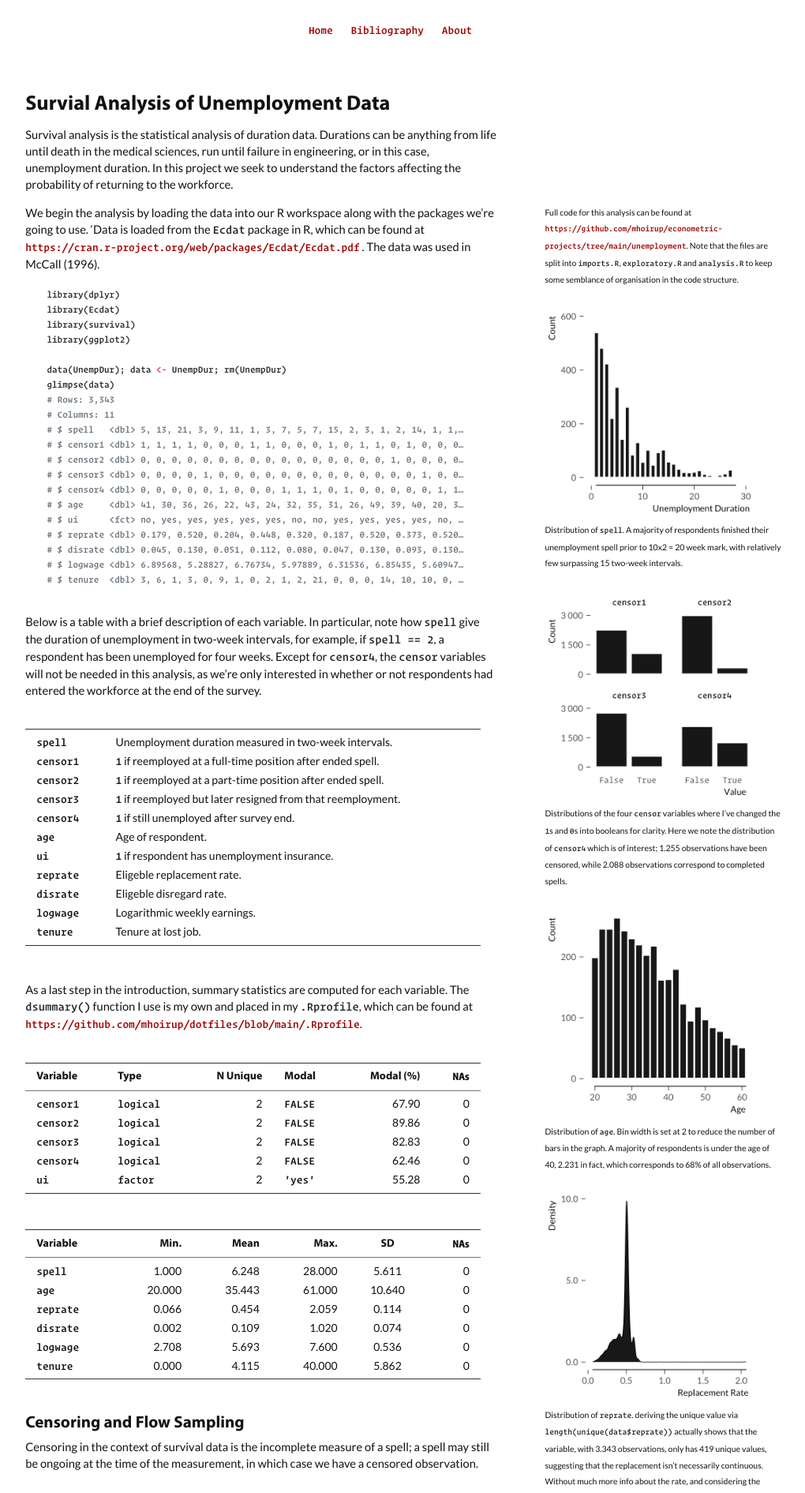
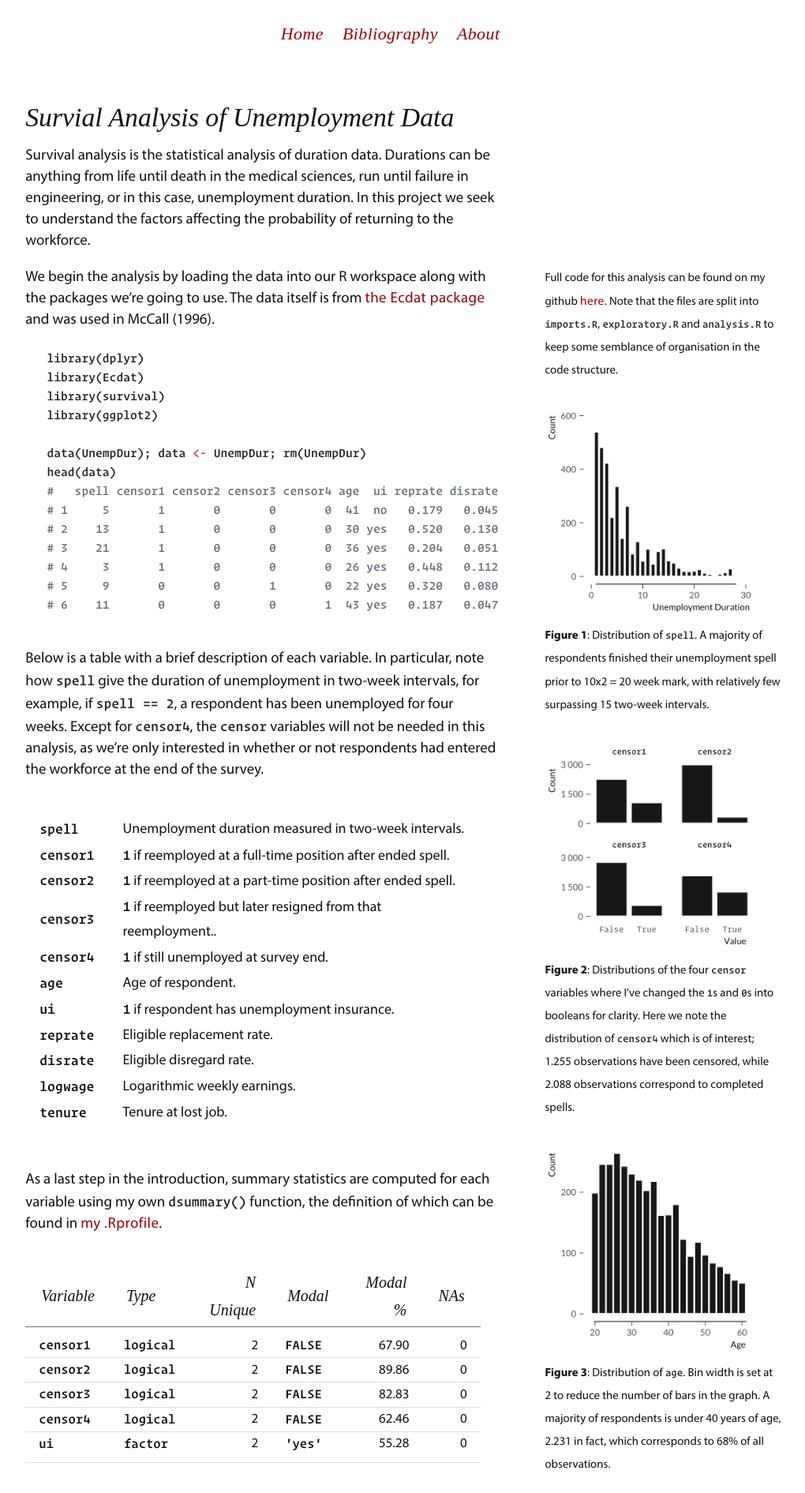
Before and after one commit to mhoirup/mhoirup.github.io, a Jekyll site: the page built from _posts/2021-04-12-Survival-Analysis.md, in a window 1280 px wide. Shown: the top 1891 px of the page at 79% size, without its empty margins (147-1167 px from the left). Built offline with Jekyll 4.4.1, drawn with Linux system fonts in a browser that asks for light colours; formulas are drawn with MathJax 3; some of the changed text lies outside the part shown.

Commit message:
adjust font sizes

````diff
--- a/_posts/2021-04-12-Survival-Analysis.md
+++ b/_posts/2021-04-12-Survival-Analysis.md
@@ -10,31 +10,30 @@
 project we seek to understand the factors affecting the probability of
 returning to the workforce.
 
-{% marginnote 'note1' 'Full code for this analysis can be found at
-[https://github.com/mhoirup/econometric-projects/tree/main/unemployment](https://github.com/mhoirup/econometric-projects/tree/main/unemployment).
+{% marginnote 'note1' 'Full code for this analysis can be found on my github
+[here](https://github.com/mhoirup/econometric-projects/tree/main/unemployment).
 Note that the files are split into `imports.R`, `exploratory.R` and
 `analysis.R` to keep some semblance of organisation in the code structure.'%}
 
-{% marginfigure 'spell_hist' 'assets/unemp/spell_hist.png'
-'Distribution of `spell`. A majority of respondents finished their
+{% marginfigure 'fig1' 'assets/unemp/spell_hist.png'
+'**Figure 1**: Distribution of `spell`. A majority of respondents finished their
 unemployment spell prior to 10x2 = 20 week mark, with relatively few
 surpassing 15 two-week intervals.' %}
 
 We begin the analysis by loading the data into our R workspace along with
-the packages we're going to use. 'Data is loaded from the `Ecdat` package
-in R, which can be found at
-[https://cran.r-project.org/web/packages/Ecdat/Ecdat.pdf](https://cran.r-project.org/web/packages/Ecdat/Ecdat.pdf)
-. The data was used in McCall (1996).
+the packages we're going to use. The data itself is from [the Ecdat
+package](https://cran.r-project.org/web/packages/Ecdat/Ecdat.pdf) and was
+used in McCall (1996).
 
-{% marginfigure 'censored_hist' 'assets/unemp/censored_hist.png' "Distributions
-of the four `censor` variables where I've changed the `1`s and `0`s into
-booleans for clarity. Here we note the distribution of `censor4` which is
-of interest; 1.255 observations have been censored, while 2.088
-observations correspond to completed spells." %}
+{% marginfigure 'fig2' 'assets/unemp/censored_hist.png' "**Figure
+2**: Distributions of the four `censor` variables where I've changed the
+`1`s and `0`s into booleans for clarity. Here we note the distribution of
+`censor4` which is of interest; 1.255 observations have been censored,
+while 2.088 observations correspond to completed spells." %}
 
-{% marginfigure 'age_hist' 'assets/unemp/age_hist.png' 'Distribution
+{% marginfigure 'fig3' 'assets/unemp/age_hist.png' '**Figure 3**: Distribution
 of `age`. Bin width is set at 2 to reduce the number of bars in the graph.
-A majority of respondents is under the age of 40, 2.231 in fact, which
+A majority of respondents is under 40 years of age, 2.231 in fact, which
 corresponds to 68% of all observations.'  %}
 
 ```R
@@ -44,20 +43,14 @@
 library(ggplot2)
 
 data(UnempDur); data <- UnempDur; rm(UnempDur)
-glimpse(data)
-# Rows: 3,343
-# Columns: 11
-# $ spell   <dbl> 5, 13, 21, 3, 9, 11, 1, 3, 7, 5, 7, 15, 2, 3, 1, 2, 14, 1, 1,…
-# $ censor1 <dbl> 1, 1, 1, 1, 0, 0, 0, 1, 1, 0, 0, 0, 1, 0, 1, 1, 0, 1, 0, 0, 0…
-# $ censor2 <dbl> 0, 0, 0, 0, 0, 0, 0, 0, 0, 0, 0, 0, 0, 0, 0, 0, 1, 0, 0, 0, 0…
-# $ censor3 <dbl> 0, 0, 0, 0, 1, 0, 0, 0, 0, 0, 0, 0, 0, 0, 0, 0, 0, 0, 1, 0, 0…
-# $ censor4 <dbl> 0, 0, 0, 0, 0, 1, 0, 0, 0, 1, 1, 1, 0, 1, 0, 0, 0, 0, 0, 1, 1…
-# $ age     <dbl> 41, 30, 36, 26, 22, 43, 24, 32, 35, 31, 26, 49, 39, 40, 20, 3…
-# $ ui      <fct> no, yes, yes, yes, yes, yes, no, no, yes, yes, yes, yes, no, …
-# $ reprate <dbl> 0.179, 0.520, 0.204, 0.448, 0.320, 0.187, 0.520, 0.373, 0.520…
-# $ disrate <dbl> 0.045, 0.130, 0.051, 0.112, 0.080, 0.047, 0.130, 0.093, 0.130…
-# $ logwage <dbl> 6.89568, 5.28827, 6.76734, 5.97889, 6.31536, 6.85435, 5.60947…
-# $ tenure  <dbl> 3, 6, 1, 3, 0, 9, 1, 0, 2, 1, 2, 21, 0, 0, 0, 14, 10, 10, 0, …
+head(data)
+#   spell censor1 censor2 censor3 censor4 age  ui reprate disrate logwage tenure
+# 1     5       1       0       0       0  41  no   0.179   0.045 6.89568      3
+# 2    13       1       0       0       0  30 yes   0.520   0.130 5.28827      6
+# 3    21       1       0       0       0  36 yes   0.204   0.051 6.76734      1
+# 4     3       1       0       0       0  26 yes   0.448   0.112 5.97889      3
+# 5     9       0       0       1       0  22 yes   0.320   0.080 6.31536      0
+# 6    11       0       0       0       1  43 yes   0.187   0.047 6.85435      9
 
 ```
 
@@ -69,8 +62,6 @@
 considering the relatively large amount of unique values, we're going to
 treat `reprate` as continuous."  %}
 
-
-
 Below is a table with a brief description of each variable. In particular,
 note how `spell` give the duration of unemployment in two-week intervals,
 for example, if `spell == 2`, a respondent has been unemployed for four
@@ -78,42 +69,42 @@
 this analysis, as we're only interested in whether or not respondents had
 entered the workforce at the end of the survey.
 
-
-|:------------|:-------------------------------------------------------------|
-|`spell`      | Unemployment duration measured in two-week intervals.        |
-|`censor1`    | `1` if reemployed at a full-time position after ended spell. |
-|`censor2`    | `1` if reemployed at a part-time position after ended spell. |
-|`censor3`    | `1` if reemployed but later resigned from that reemployment. |
-|`censor4`    | `1` if still unemployed after survey end.                    |
-|`age`        | Age of respondent.                                           |
-|`ui`         | `1` if respondent has unemployment insurance.                |
-|`reprate`    | Eligeble replacement rate.                                   |
-|`disrate`    | Eligeble disregard rate.                                     |
-|`logwage`    | Logarithmic weekly earnings.                                 |
-|`tenure`     | Tenure at lost job.                                          |
+<table class='norulers'>
+<tr><td><code>spell</code></td><td>Unemployment duration measured in two-week intervals.</td></tr>
+<tr><td><code>censor1</code></td><td><code>1</code> if reemployed at a full-time position after ended spell.</td></tr>
+<tr><td><code>censor2</code></td><td><code>1</code> if reemployed at a part-time position after ended spell.</td></tr>
+<tr><td><code>censor3</code></td><td><code>1</code> if reemployed but later resigned from that reemployment..</td></tr>
+<tr><td><code>censor4</code></td><td><code>1</code> if still unemployed at survey end.</td></tr>
+<tr><td><code>age</code></td><td>Age of respondent.</td></tr>
+<tr><td><code>ui</code></td><td><code>1</code> if respondent has unemployment insurance.</td></tr>
+<tr><td><code>reprate</code></td><td>Eligible replacement rate.</td></tr>
+<tr><td><code>disrate</code></td><td>Eligible disregard rate.</td></tr>
+<tr><td><code>logwage</code></td><td>Logarithmic weekly earnings.</td></tr>
+<tr><td><code>tenure</code></td><td>Tenure at lost job.</td></tr>
+</table>
 
 
 As a last step in the introduction, summary statistics are computed for
-each variable. The `dsummary()` function I use is my own and placed in my
-`.Rprofile`, which can be found at
-[https://github.com/mhoirup/dotfiles/blob/main/.Rprofile](https://github.com/mhoirup/dotfiles/blob/main/.Rprofile).
+each variable using my own `dsummary()` function, the definition of which
+can be found in [my .Rprofile](https://github.com/mhoirup/dotfiles/blob/main/.Rprofile).
 
-|Variable  | Type     | N Unique | Modal     | Modal (%)| `NA`s|
-|:---------|:---------|-----------:|:----------|---------:|-----:|
-|`censor1` |`logical` |           2| `FALSE`   |     67.90|     0|
-|`censor2` |`logical` |           2| `FALSE`   |     89.86|     0|
-|`censor3` |`logical` |           2| `FALSE`   |     82.83|     0|
-|`censor4` |`logical` |           2| `FALSE`   |     62.46|     0|
-|`ui`      |`factor`  |           2| `'yes'`   |     55.28|     0|
+|Variable  | Type     | N Unique | Modal     | Modal %| NAs  |
+|:---------|:---------|---------:|:----------|-------:|-----:|
+|`censor1` |`logical` |         2| `FALSE`   |   67.90|     0|
+|`censor2` |`logical` |         2| `FALSE`   |   89.86|     0|
+|`censor3` |`logical` |         2| `FALSE`   |   82.83|     0|
+|`censor4` |`logical` |         2| `FALSE`   |   62.46|     0|
+|`ui`      |`factor`  |         2| `'yes'`   |   55.28|     0|
+
 
 |Variable  |Min.   |Mean   |Max.   |SD     | `NA`s|
 |:---------|------:|------:|------:|:-----:|-----:|
-|`spell`   |1.000  |6.248  |28.000 |5.611  |     0|
-|`age`     |20.000 |35.443 |61.000 |10.640 |     0|
-|`reprate` |0.066  |0.454  |2.059  |0.114  |     0|
-|`disrate` |0.002  |0.109  |1.020  |0.074  |     0|
-|`logwage` |2.708  |5.693  |7.600  |0.536  |     0|
-|`tenure`  |0.000  |4.115  |40.000 |5.862  |     0|
+|`spell`   |1.00  |6.25  |28.00 |5.61  |     0|
+|`age`     |20.00 |35.44 |61.00 |10.64 |     0|
+|`reprate` |0.07  |0.45  |2.06  |0.11  |     0|
+|`disrate` |0.00  |0.11  |1.02  |0.07  |     0|
+|`logwage` |2.71  |5.69  |7.60  |0.54  |     0|
+|`tenure`  |0.00  |4.12  |40.00 |5.86  |     0|
 
 
 ## Censoring and Flow Sampling
@@ -284,7 +275,9 @@
 $h(\boldsymbol{x},\boldsymbol{\beta})=\exp(\boldsymbol{x}^{\small{\prime}}\boldsymbol{\beta})$.
 For example, under the Weibull distribution we have $\lambda_0(t)=$
 
-
+<table class='norulers'>
+<tr><td> Hello </td></tr>
+</table>
 
 
 
--- a/_sass/_fonts.scss
+++ b/_sass/_fonts.scss
@@ -1,4 +1,12 @@
 @charset "UTF-8";
+
+@font-face {
+  font-family: MinionPro;
+  src: url("../fonts/MinionPro-It.otf") format('opentype');
+  font-weight: normal;
+  font-style: italic;
+}
+
 
 @font-face {
   font-family: Myriad;
--- a/css/tufte.scss
+++ b/css/tufte.scss
@@ -26,7 +26,7 @@
     text-align: baseline;
     -webkit-font-smoothing: antialiased;
     -moz-osx-font-smoothing: grayscale;
-    font-size: 10.5px;
+    font-size: 13.5px;
   }
 
 
@@ -65,9 +65,10 @@
 a {
     color: $contrast-color;
     text-decoration: none;
-    font-weight: 300;
-    font-size: 14px;
-    font-family: OperatorMono;
+    font-size: 16px;
+    font-family: Myriad;
+    letter-spacing: 0.03rem;
+    font-size: 19px;
 }
 
 p > a, cite > a, span > a {
@@ -95,19 +96,22 @@
     margin-right: auto;
     padding-left: 13%;
     // font-family: Myriad;
-    font-family: Lato;
+    font-family: Myriad;
     background-color: $bg-color;
     color: $text-color;
     max-width: 1400px;
     counter-reset: sidenote-counter;
 }
 
+
 h1 {
     font-weight: 200;
     // font-family: PalatinoSC;
     // font-family: Palatino;
     font-family: Myriad;
-    font-weight: bold;
+    font-family: Minion;
+    font-weight: normal;
+    font-style: italic;
     margin-top: 2.5rem;
     margin-top: 1.5cm;
     margin-bottom: 1.568rem;
@@ -120,6 +124,9 @@
     font-family: Palatino;
     font-family: Myriad;
     font-weight: bold;
+    font-family: Minion;
+    font-weight: normal;
+    font-style: italic;
     margin-top: 1.966666666666667rem;
     margin-bottom: -0.5rem;
 }
@@ -203,14 +210,14 @@
 pre, pre code, p code, p pre code {
     font-family: OperatorMono;
     // font-size: 1.2rem;
-    font-size: 15px;
+    font-size: 18px;
     // line-height: 1.71428571;
     margin-top: 1.71428571rem;
     color: $code-color;
 }
 
 pre code {
-    font-size: 12px;
+    font-size: 16px;
     line-height: 1.5;
     // line-height: 1.71428571;
     margin-top: 1.71428571rem;
@@ -226,30 +233,54 @@
     font-size: 0.80em;
 }
 
+table.norulers {
+    width: auto;
+    border-spacing: 0px;
+    margin-bottom: 1.2cm;
+    margin-top: 1cm;
+    width: 53%;
+    border-top: 0px solid $border-color;
+    border-bottom: 0px solid $border-color;
+}
+
+table.norulers td {
+    font-size: 18.0px;
+    border-bottom: 0px solid $border-color;
+}
+
+table.norulers tr code {
+    font-family: OperatorMono;
+}
+
 table, table.booktabs {
     width: auto;
     border-spacing: 0px;
     margin-bottom: 1.2cm;
     margin-top: 1cm;
     width: 53%;
-    border-top: 1px solid $border-color;
-    border-bottom: 1px solid $border-color;
+    font-size: 17px;
+    // border-top: 2px solid $border-color;
+    // border-bottom: 2px solid $border-color;
 }
 
 
 .booktabs th, th {
     border-bottom: 1px solid $border-color;
     padding: 0.65ex 0.5em 0.5ex 0.5em;
-    font-weight: bold;
-    font-family: Myriad;
+    font-family: Minion;
+    font-style: italic;
+    font-weight: normal;
+    font-size: 20px;
+    // font-family: Myriad;
 }
 
+
 th, td {
-    font-size: 14px;
+    // font-size: 19.0px;
     line-height: 1.71428571;
     padding-left: 1.0em;
     padding-right: 1.0em;
-    // border-bottom: 1px solid #ddd;
+    border-bottom: 1px solid #ddd;
 }
 
 th code, td code {
@@ -265,11 +296,11 @@
 }
 
 .booktabs tbody tr:first-child td,  tr:first-child td {
-    padding-top: 0.65ex; /* add space between thead row and tbody */
+    padding-top: 0.95ex; /* add space between thead row and tbody */
 }
 
 .booktabs tbody tr:last-child td,  tr:last-child td {
-    padding-bottom: 0.65ex; /* add space between thead row and tbody */
+    padding-bottom: 0.95ex; /* add space between thead row and tbody */
 }
 
 .booktabs td, td {
@@ -350,14 +381,14 @@
     width: 50%;
     margin-top: 0;
     margin-bottom: 1.96rem;
-    font-size: 1.0rem;
+    font-size: 1.1rem;
     line-height: 1.96; //changed to bring line heights into rational pattern
     vertical-align: baseline;
     position: relative;
 }
 
 .marginnote a {
-    font-size: 1.0rem;
+    font-size: 1.15rem;
 }
 
 
@@ -460,8 +491,9 @@
     color: $contrast-color;
 }
 .smaller {
-    font-size: 80%;
-    font-family: Lato;
+    font-size: 14px;
+    font-family: Myriad;
+    font-style: normal;
 }
 
 //Nav and Footer styling area
@@ -482,6 +514,9 @@
     margin-top: 20px;
     display:inline-block;
     padding:10px;
+    font-size: 22px;
+    font-family: Minion;
+    font-style: italic;
 }
 
 ul.footer-links, .credits{
@@ -528,7 +563,8 @@
 
 .full-width article p {
     width: 89%;
-    font-family: Lato;
+    font-family: Myriad;
+    font-style: normal;
 }
 
 h1.content-listing-header{
@@ -536,7 +572,6 @@
     margin-left: auto;
     margin-right: auto;
     font-style: italic;
-    // text-transform: uppercase;
     letter-spacing: 0.1rem;
     text-align: center;
 }
@@ -547,9 +582,11 @@
 .listing, .listing h3 {
     display: inline-block;
     margin:0;
-    font-style: normal;
-    font-family: OperatorMono;
+    // font-family: OperatorMono;
+    font-family: Minion;
+    font-style: italic;
     font-weight: 100;
+    font-size: 26px;
 }
 
 li.listing {
````
Also changed, not shown: other parts of _posts/2021-04-12-Survival-Analysis.md (+9 -3 lines), assets/unemp/spell_censor4.png, fonts/MinionPro-Bold.otf (added), fonts/MinionPro-It.otf (added), fonts/MinionPro-Regular.otf (added), fonts/MyriadPro-Regular.otf (added), fonts/TeXGyrePagellaX-Regular.otf (added).
